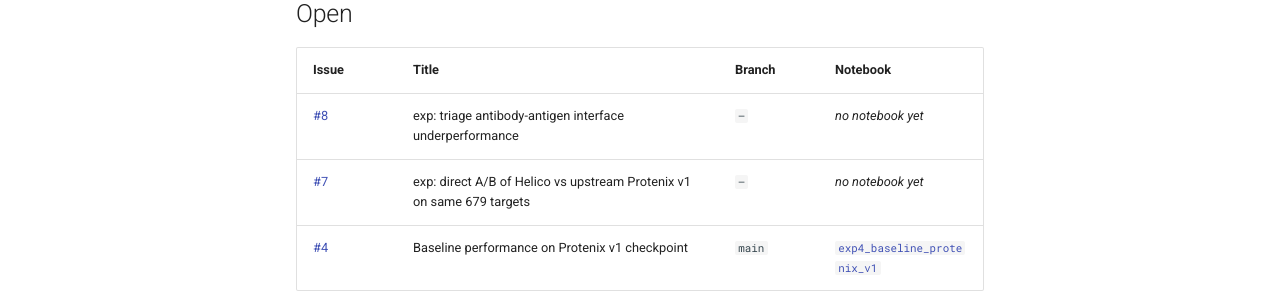
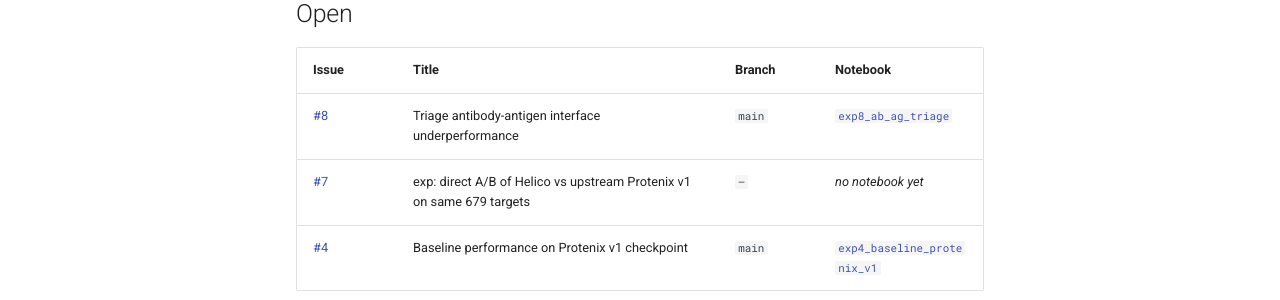
Before and after one commit to Open-Athena/helico, an MkDocs documentation site: the page built from docs/experiments/index.md, in a window 1280 px wide and 1035 px high. Shown: the part 441-741 px from the top of the window. Built offline with MkDocs 1.6.1 and Material for MkDocs 9.7.7, drawn with Linux system fonts in a browser that asks for light colours; comment, search, counter and statistics services are not loaded.

Commit message:
chore: regenerate docs indexes

```diff
--- a/docs/experiments/index.md
+++ b/docs/experiments/index.md
@@ -14,7 +14,7 @@ _`gh issue list --label experiment` + each notebook's frontmatter._
 
 | Issue | Title | Branch | Notebook |
 |---|---|---|---|
-| [#8](https://github.com/Open-Athena/helico/issues/8) | exp: triage antibody-antigen interface underperformance | `—` | _no notebook yet_ |
+| [#8](https://github.com/Open-Athena/helico/issues/8) | Triage antibody-antigen interface underperformance | `main` | [`exp8_ab_ag_triage`](https://github.com/Open-Athena/helico/blob/main/experiments/exp8_ab_ag_triage/README.md) |
 | [#7](https://github.com/Open-Athena/helico/issues/7) | exp: direct A/B of Helico vs upstream Protenix v1 on same 679 targets | `—` | _no notebook yet_ |
 | [#4](https://github.com/Open-Athena/helico/issues/4) | Baseline performance on Protenix v1 checkpoint | `main` | [`exp4_baseline_protenix_v1`](https://github.com/Open-Athena/helico/blob/main/experiments/exp4_baseline_protenix_v1/README.md) |
 
```
